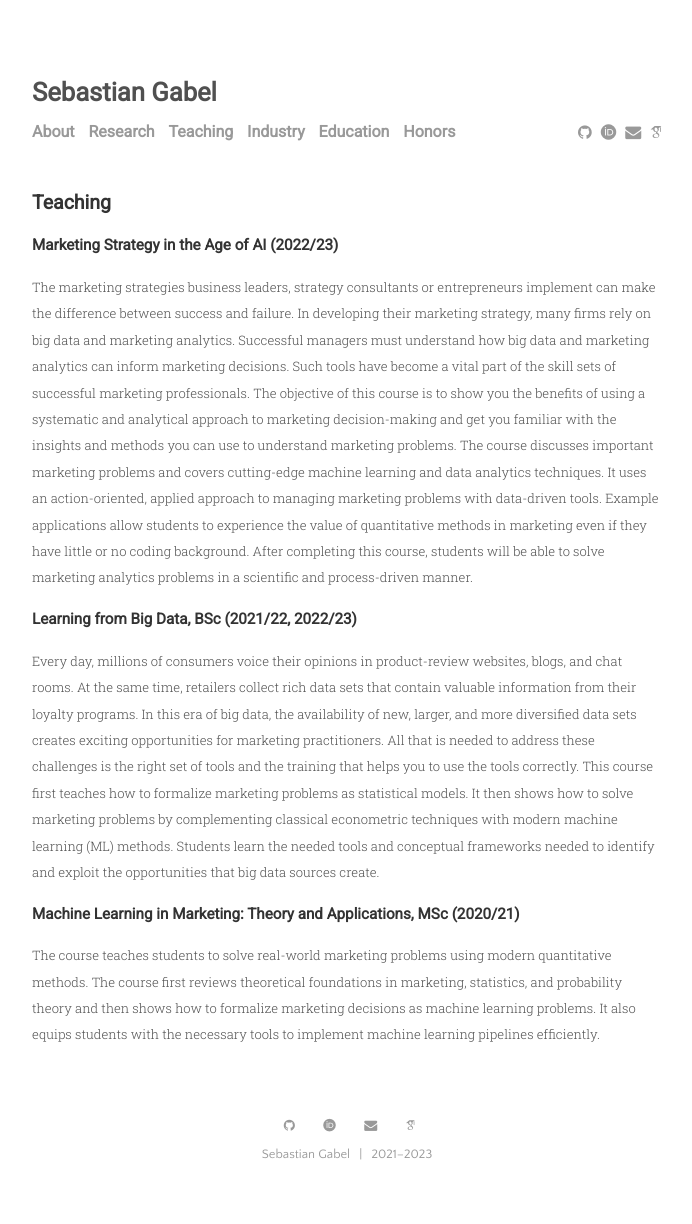
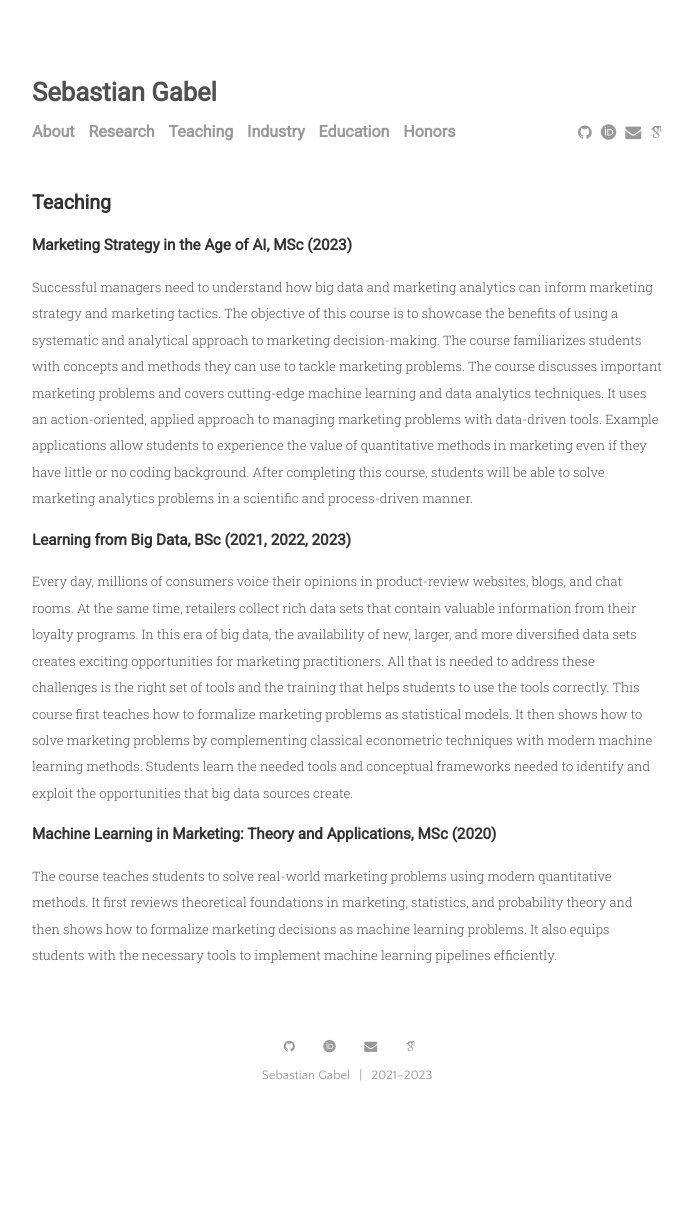
Before and after one commit to sbstn-gbl/sbstn-gbl.github.io, a Jekyll site: the page built from menu/teaching.md, in a window 1280 px wide. Shown: the whole page, without its empty margins (293-985 px from the left). Built offline with Jekyll 4.4.1, drawn with Linux system fonts in a browser that asks for light colours; some web fonts are replaced; after the commit the page ends 1144 px from its top, so only the background shows below that.

Commit message:
teaching

```diff
--- a/menu/teaching.md
+++ b/menu/teaching.md
@@ -4,41 +4,37 @@ title: Teaching
 ---
 
 
-### Marketing Strategy in the Age of AI (2022/23)
+### Marketing Strategy in the Age of AI, MSc (2023)
 
-The marketing strategies business leaders, strategy consultants or entrepreneurs implement
-can make the difference between success and failure. In developing their marketing
-strategy, many firms rely on big data and marketing analytics. Successful managers must
-understand how big data and marketing analytics can inform marketing decisions. Such tools
-have become a vital part of the skill sets of successful marketing professionals. The
-objective of this course is to show you the benefits of using a systematic and analytical
-approach to marketing decision-making and get you familiar with the insights and methods
-you can use to understand marketing problems. The course discusses important marketing
-problems and covers cutting-edge machine learning and data analytics techniques. It uses
-an action-oriented, applied approach to managing marketing problems with data-driven
-tools. Example applications allow students to experience the value of quantitative methods
-in marketing even if they have little or no coding background. After completing this
-course, students will be able to solve marketing analytics problems in a scientific and
-process-driven manner.
+Successful managers need to understand how big data and marketing analytics can inform
+marketing strategy and marketing tactics. The objective of this course is to showcase the
+benefits of using a systematic and analytical approach to marketing decision-making. The
+course familiarizes students with concepts and methods they can use to tackle marketing
+problems. The course discusses important marketing problems and covers cutting-edge
+machine learning and data analytics techniques. It uses an action-oriented, applied
+approach to managing marketing problems with data-driven tools. Example applications allow
+students to experience the value of quantitative methods in marketing even if they have
+little or no coding background. After completing this course, students will be able to
+solve marketing analytics problems in a scientific and process-driven manner.
 
 
-### Learning from Big Data, BSc (2021/22, 2022/23)
+### Learning from Big Data, BSc (2021, 2022, 2023)
 
 Every day, millions of consumers voice their opinions in product-review websites, blogs,
 and chat rooms. At the same time, retailers collect rich data sets that contain valuable
 information from their loyalty programs. In this era of big data, the availability of new,
 larger, and more diversified data sets creates exciting opportunities for marketing
 practitioners. All that is needed to address these challenges is the right set of tools
-and the training that helps you to use the tools correctly. This course first teaches how
+and the training that helps students to use the tools correctly. This course first teaches how
 to formalize marketing problems as statistical models. It then shows how to solve
 marketing problems by complementing classical econometric techniques with modern machine
-learning (ML) methods. Students learn the needed tools and conceptual frameworks needed to
+learning methods. Students learn the needed tools and conceptual frameworks needed to
 identify and exploit the opportunities that big data sources create.
 
-### Machine Learning in Marketing: Theory and Applications, MSc (2020/21)
+### Machine Learning in Marketing: Theory and Applications, MSc (2020)
 
 The course teaches students to solve real-world marketing problems using modern
-quantitative methods. The course first reviews theoretical foundations in marketing,
-statistics, and probability theory and then shows how to formalize marketing decisions as
-machine learning problems. It also equips students with the necessary tools to implement
-machine learning pipelines efficiently.
+quantitative methods. It first reviews theoretical foundations in marketing, statistics,
+and probability theory and then shows how to formalize marketing decisions as machine
+learning problems. It also equips students with the necessary tools to implement machine
+learning pipelines efficiently.
```
Also changed, not shown: menu/honors.md (+1 -1 lines), menu/research.md (+1 -1 lines), 9 other files.
